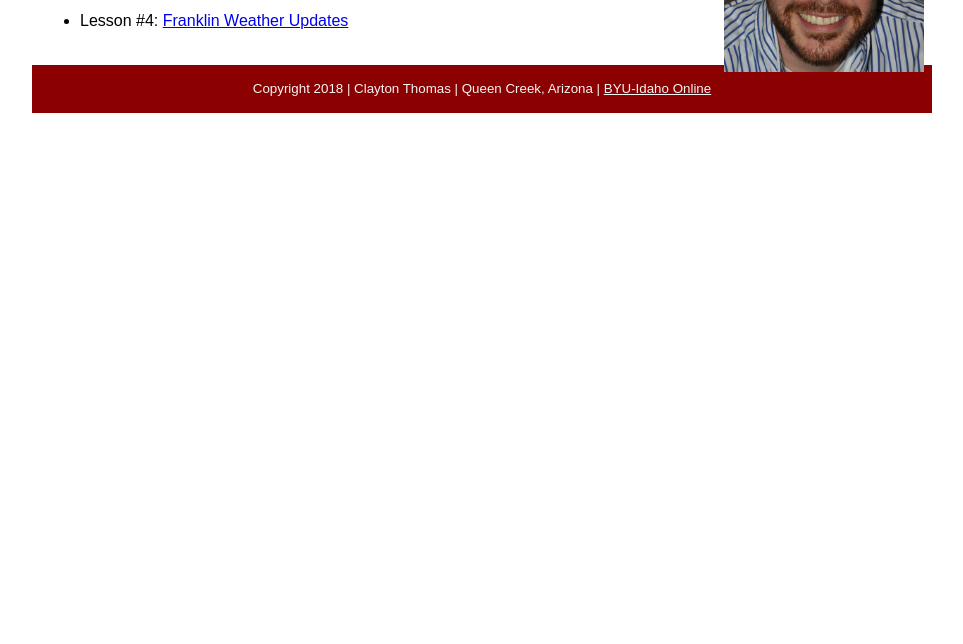
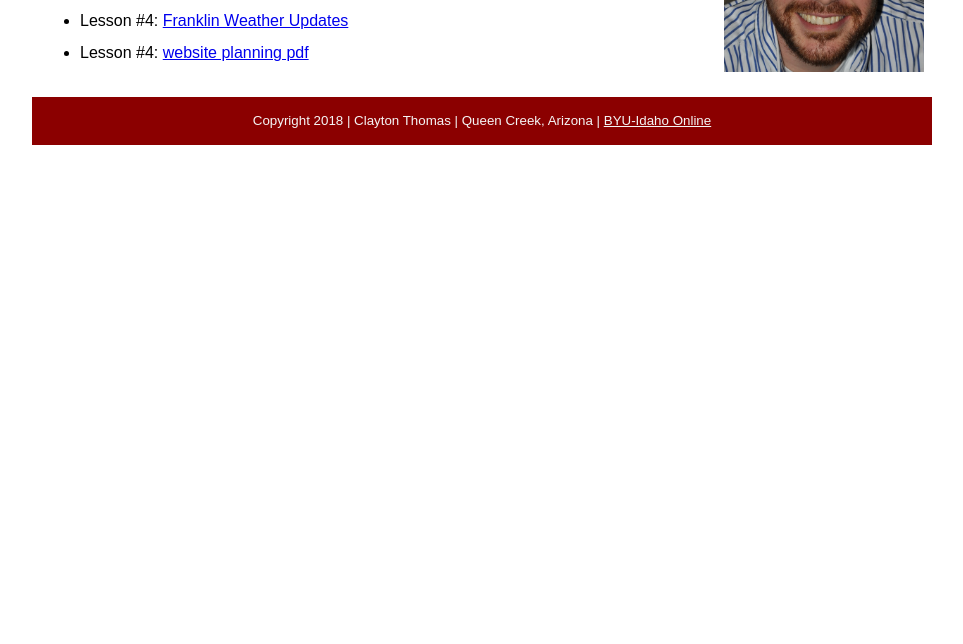
Before and after one commit to one-jay/one-jay.github.io, a plain HTML site: page index.html in a window 1280 px wide. Shown: the part 156-800 px from the top of the page, without its empty margins (158-1121 px from the left). Drawn offline with Linux system fonts and the light colour scheme.

Commit message:
website planning

```diff
--- a/index.html
+++ b/index.html
@@ -21,6 +21,7 @@
     <ul>
       <li>Lesson #3: <a href="assignments/lesson-3/fixedhtml">Fixed HTML</a></li>
       <li>Lesson #4: <a href="assignments/lesson-4/franklin-4">Franklin Weather Updates</a></li>
+      <li>Lesson #4: <a href="assignments/lesson-4/website planning">website planning pdf</a></li>
 
     </ul>
   </main>
```
Also changed, not shown: 1 other file.
